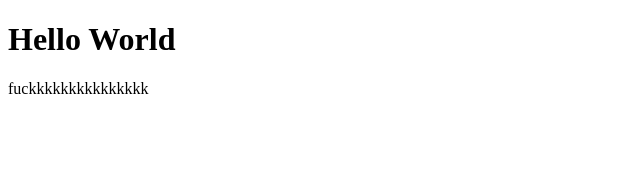
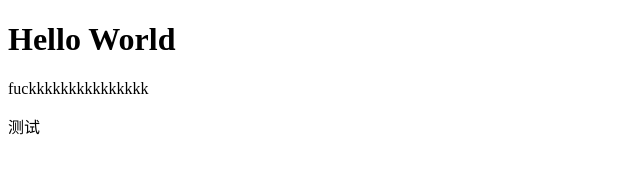
Before and after one commit to sunboywang/second-git-project, a plain HTML site: page index.html in a window 1280 px wide. Shown: the full height of the page, 0-640 px from the left. Drawn offline with Linux system fonts and the light colour scheme.

Commit message:
add span

```diff
--- a/index.html
+++ b/index.html
@@ -8,5 +8,6 @@
 <body>
   <h1>Hello World</h1>
   <p>fuckkkkkkkkkkkkkkk</p>
+  <span>测试</span>
 </body>
 </html>
```
